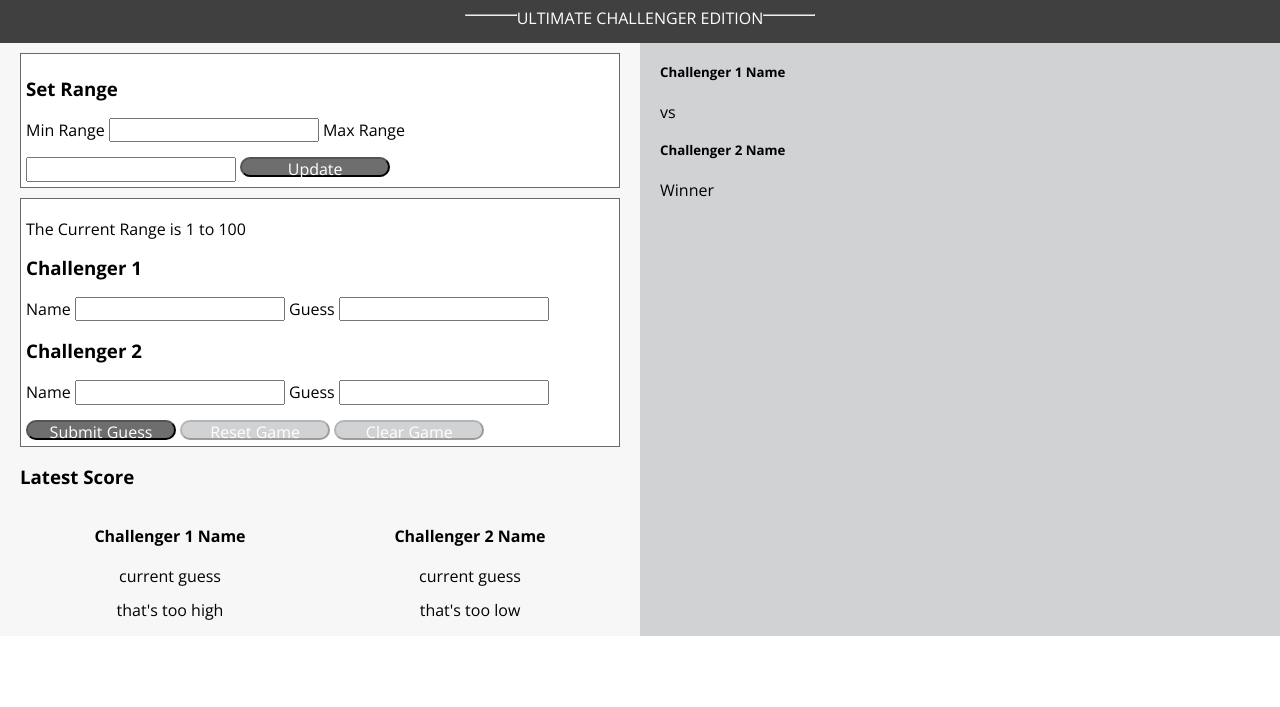
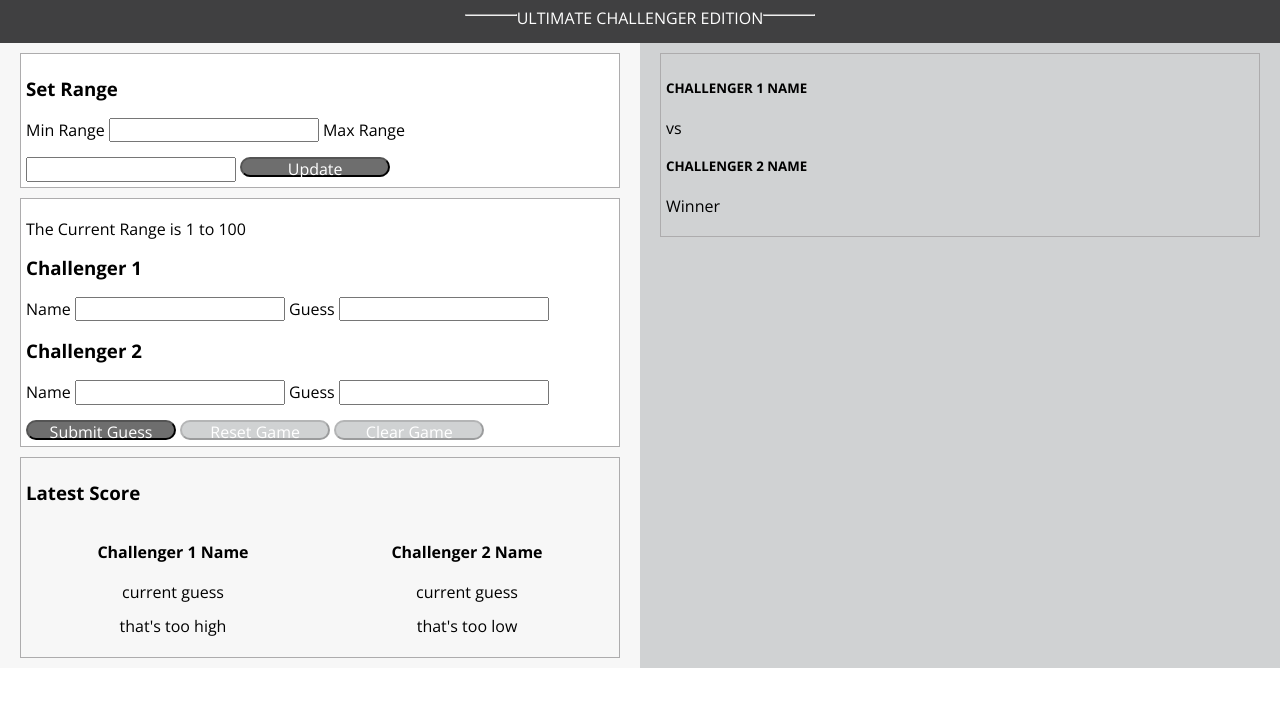
Before and after one commit to KirbyDD/Number-Guesser, a plain HTML site: page index.html in a window 1280 px wide. Shown: the part 79-786 px from the top of the page. Drawn offline with nearby package versions, Linux system fonts and the light colour scheme.

Commit message:
Added light styling updates to CSS

```diff
--- a/index.html
+++ b/index.html
@@ -59,9 +59,9 @@
       </section>
       <section class="sec2">
         <article>
-          <h5>Challenger 1 Name</h5>
+          <h5 class="winner-name">Challenger 1 Name</h5>
           <p class="vs">vs</p>
-          <h5>Challenger 2 Name</h5>
+          <h5 class="winner-name">Challenger 2 Name</h5>
           <p class="winner">Winner</p>
         </article>
       </section>
--- a/styles.css
+++ b/styles.css
@@ -26,7 +26,7 @@ form {
   background-color: #FFFFFF;
   border-style:  solid;
   border-width: 1px;
-  border-color: dimgrey;
+  border-color: #adacad;
   margin: 10px auto;
   padding: 5px;
   justify-content: center;
@@ -37,6 +37,19 @@ section {
 }
 input:focus {
   outline: none;
+  border-color: #DD1972;
+  padding: 2px;
+}
+button:hover {
+  background-color: #DD1972;
+}
+article {
+  border-color: #adacad;
+  border-style: solid;
+  border-width: 1px;
+  margin: 10px auto;
+  padding: 5px;
+
 }
 .header-style {
   flex-direction: column;
@@ -70,6 +83,9 @@ input:focus {
   height: 20px;
   margin-top: 15px;
 }
+.winner-name {
+  text-transform: uppercase;
+}
 :disabled {
   background-color: #D0D2D3;
 }
```
